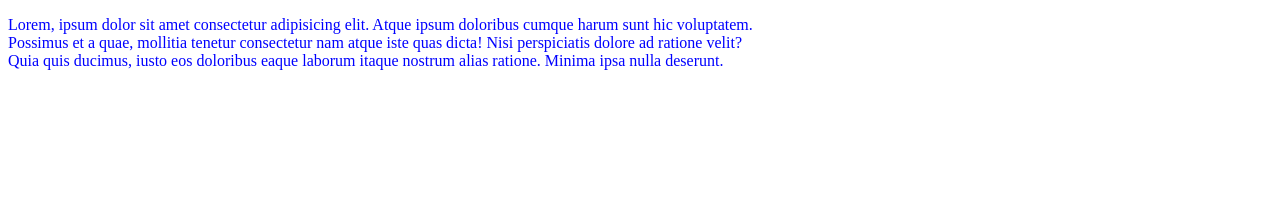
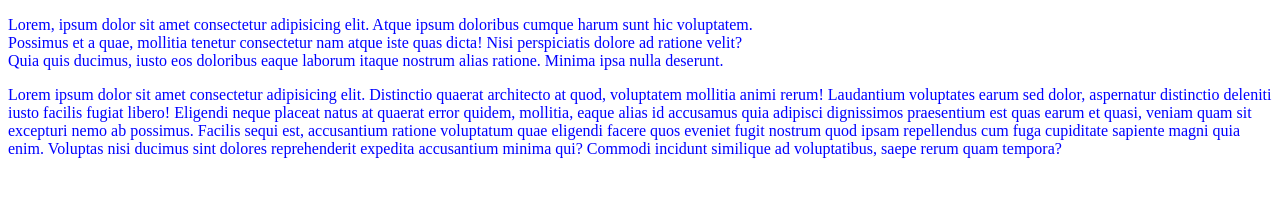
Before and after one commit to Ayman175/ongoing-journey, a plain HTML site: page index.html in a window 1280 px wide. Shown: the part 105-302 px from the top of the page. Drawn offline with Linux system fonts and the light colour scheme.

Commit message:
2nd commit

```diff
--- a/index.html
+++ b/index.html
@@ -12,5 +12,7 @@
     <h3>now start practing project</h3>
     <p>Lorem, ipsum dolor sit amet consectetur adipisicing elit. Atque ipsum doloribus cumque harum sunt hic voluptatem. <br> Possimus et a quae, mollitia tenetur consectetur nam atque iste quas dicta! Nisi perspiciatis dolore ad ratione velit? <br> Quia quis ducimus, iusto eos doloribus eaque laborum itaque nostrum alias ratione. Minima ipsa nulla deserunt.</p>
 
+    <p>Lorem ipsum dolor sit amet consectetur adipisicing elit. Distinctio quaerat architecto at quod, voluptatem mollitia animi rerum! Laudantium voluptates earum sed dolor, aspernatur distinctio deleniti iusto facilis fugiat libero! Eligendi neque placeat natus at quaerat error quidem, mollitia, eaque alias id accusamus quia adipisci dignissimos praesentium est quas earum et quasi, veniam quam sit excepturi nemo ab possimus. Facilis sequi est, accusantium ratione voluptatum quae eligendi facere quos eveniet fugit nostrum quod ipsam repellendus cum fuga cupiditate sapiente magni quia enim. Voluptas nisi ducimus sint dolores reprehenderit expedita accusantium minima qui? Commodi incidunt similique ad voluptatibus, saepe rerum quam tempora?</p>
+
 </body>
 </html>
```
